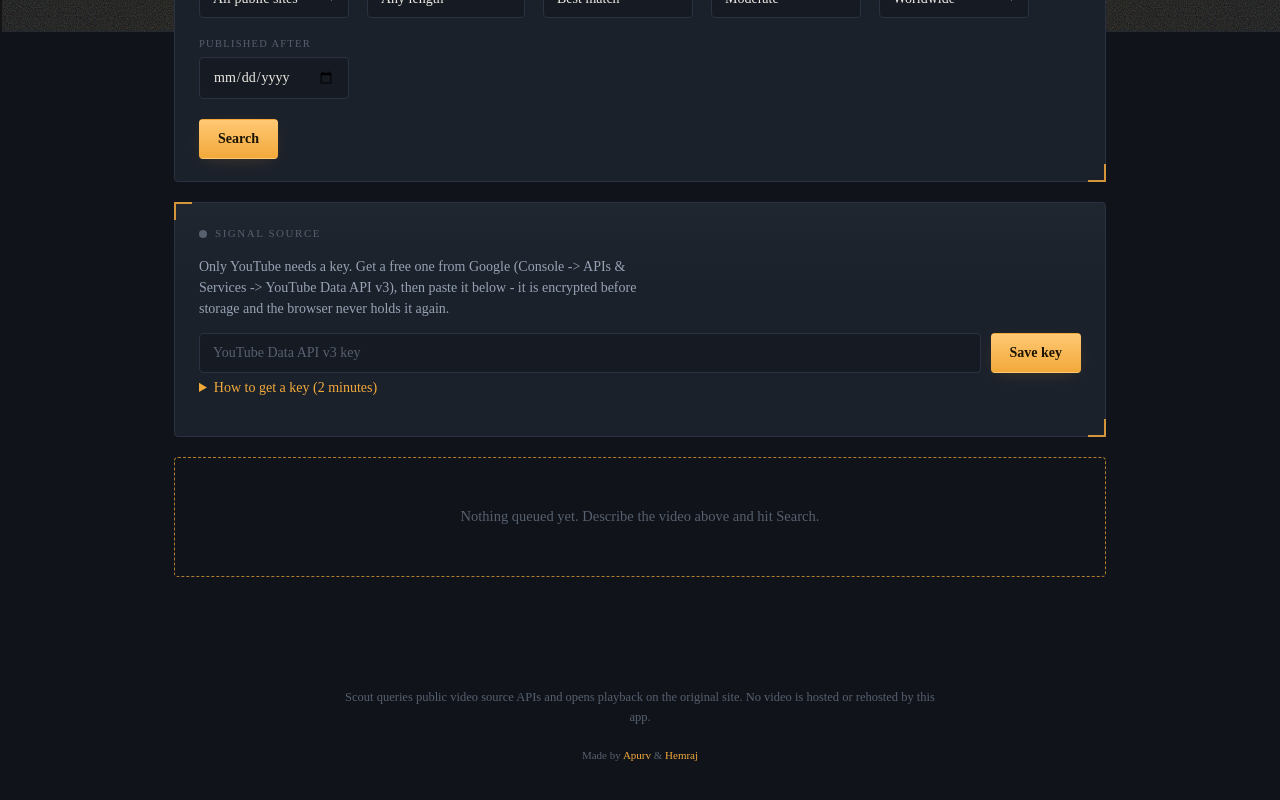
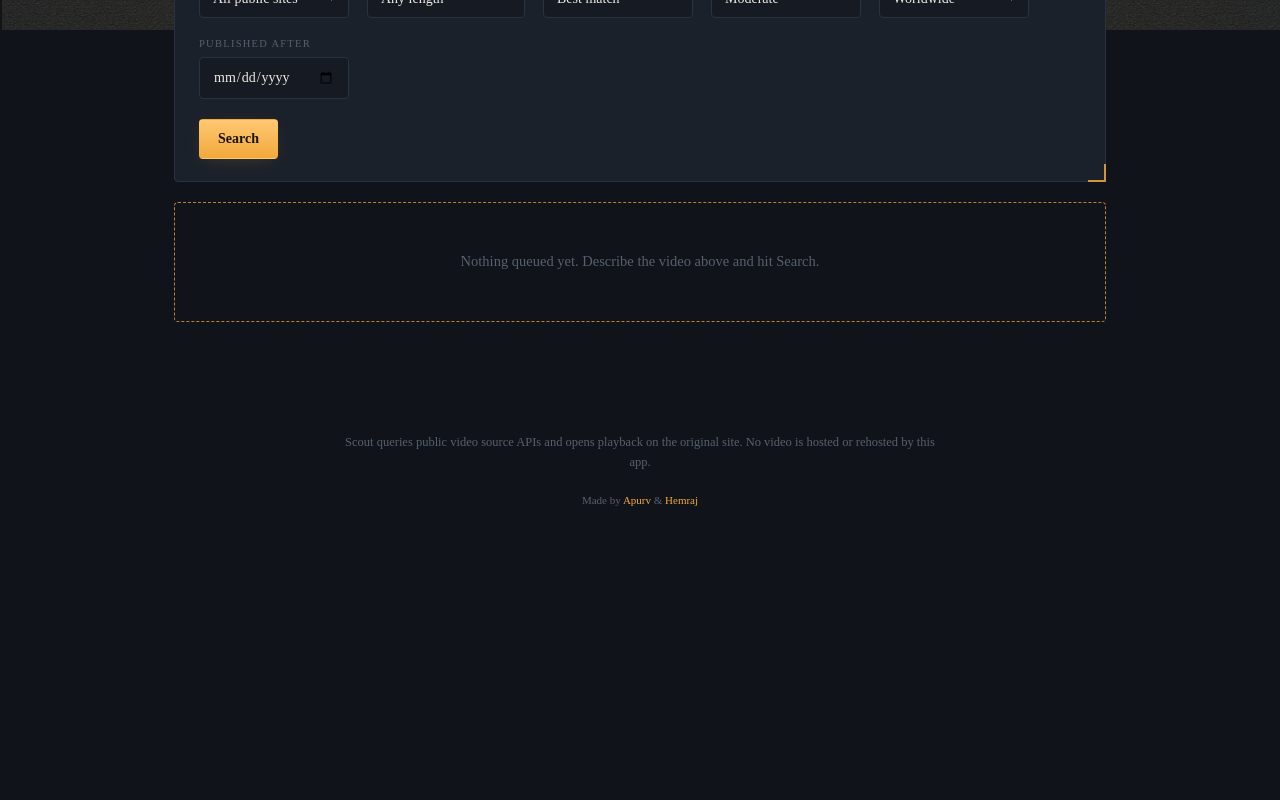
Before and after one commit to Apurv-o/scout-app, a Next.js app: page / in a window 1280 px wide. Shown: the part 770-1570 px from the top of the page. After the commit the page ends 1340 px from the top, so only its background shows below. Built offline with nearby package versions, Linux system fonts and the light colour scheme; no server answers.

Commit message:
Remove KeyPanel / Signal source section from homepage

```diff
--- a/src/app/page.tsx
+++ b/src/app/page.tsx
@@ -7,7 +7,6 @@ import ResultsGrid from "@/components/ResultsGrid";
 import PreviewModal from "@/components/PreviewModal";
 import SavedVideos from "@/components/SavedVideos";
 import CloudBackground from "@/components/CloudBackground";
-import KeyPanel from "@/components/KeyPanel";
 import type { SearchFilters, VideoResult } from "@/types/video";
 
 const DEFAULT_FILTERS: SearchFilters = {
@@ -146,8 +145,6 @@ export default function Page() {
 
         <SearchConsole filters={filters} onFiltersChange={setFilters} onSearch={() => runSearch(true)} loading={loading} />
 
-        <KeyPanel refreshKey={savedRefreshKey} />
-
         {(error || info) && (
           <div className={`status-line show ${error ? "error" : "info"}`} role="status" aria-live="polite">
             {error || info}
```
